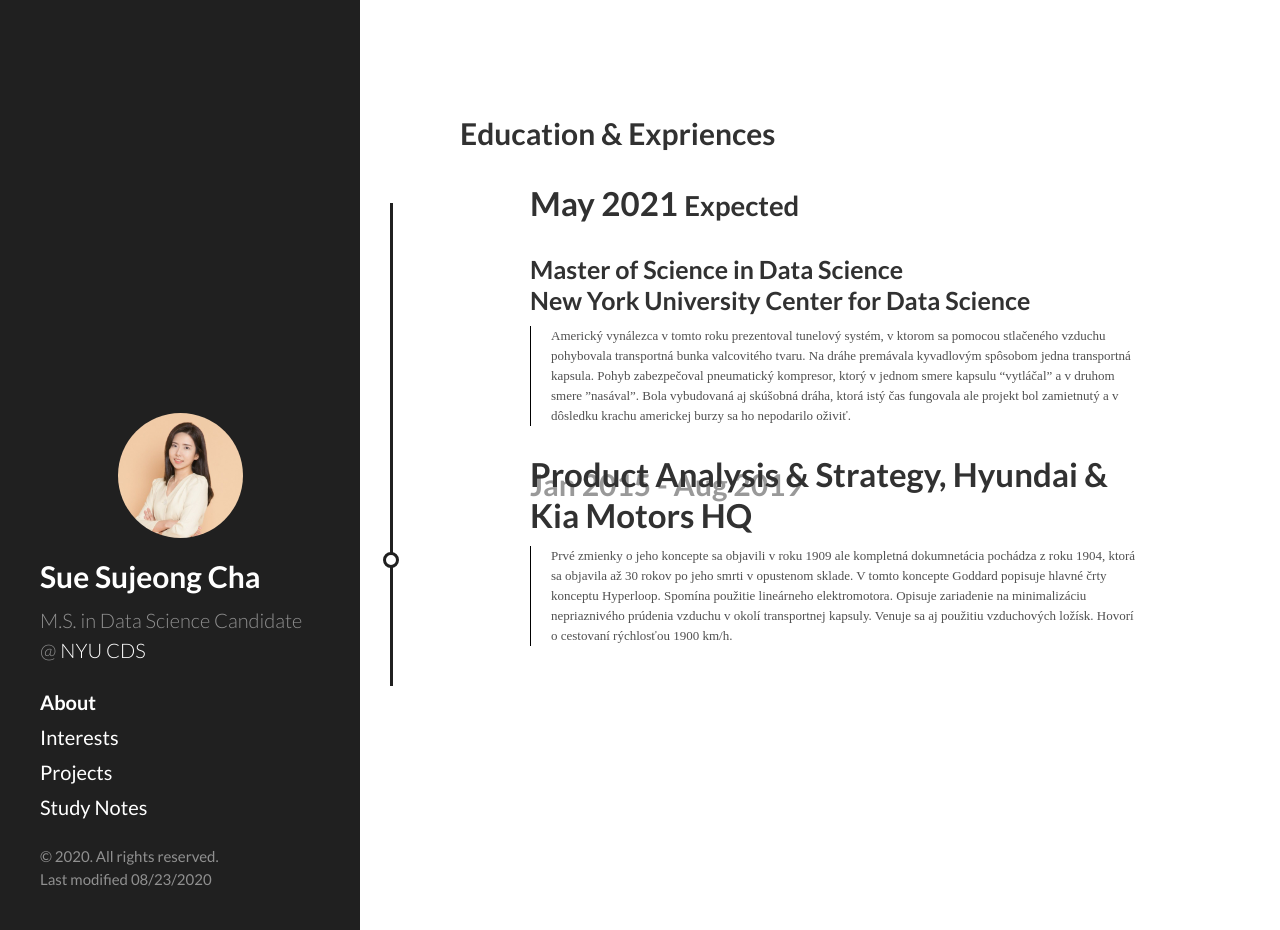
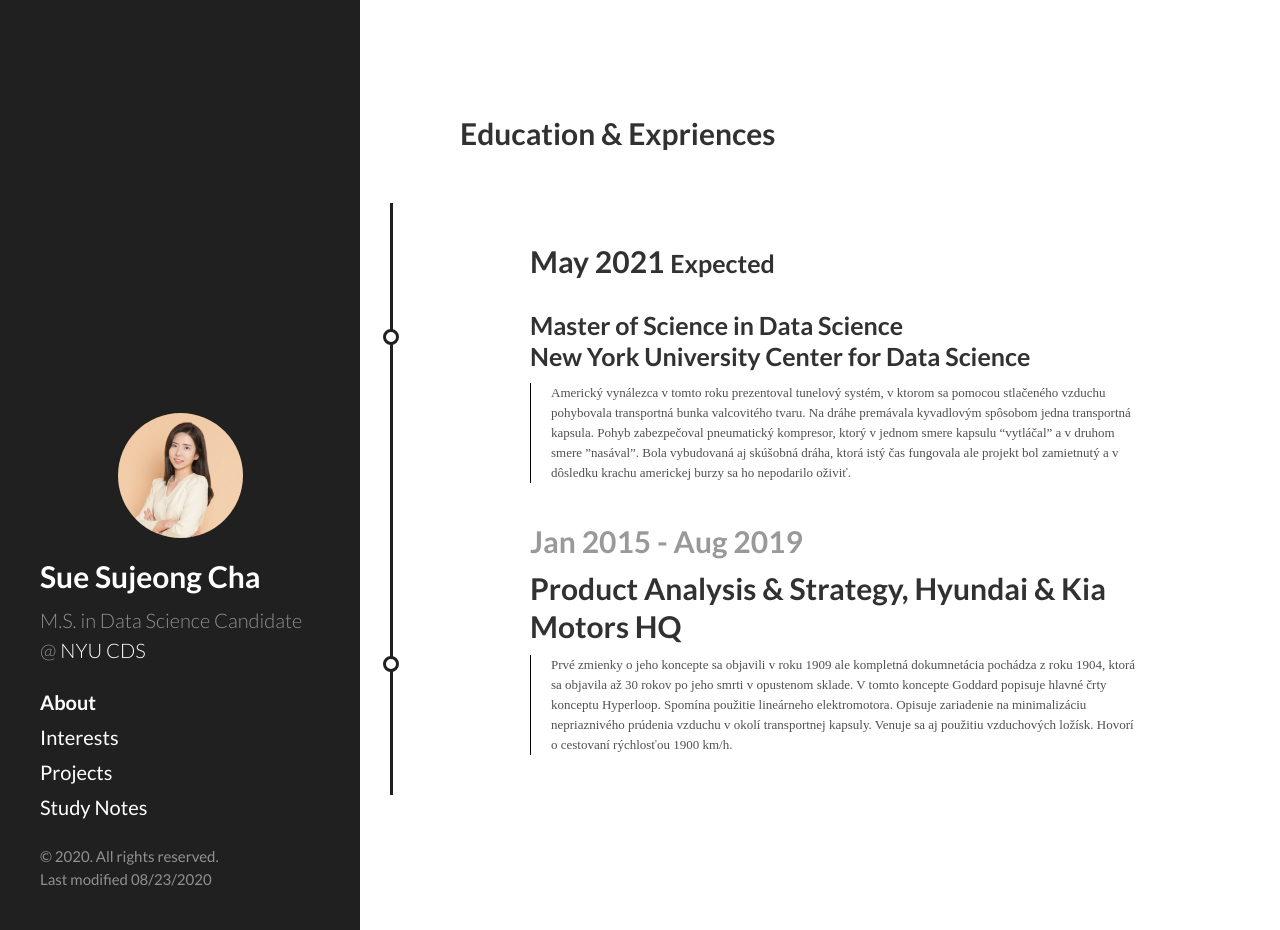
Before and after one commit to sujeongcha/sujeongcha.github.io, a Jekyll site: the page built from about.html, in a window 1280 px wide and 930 px high. Built offline with Jekyll 4.4.1, drawn with Linux system fonts in a browser that asks for light colours; Markdown is read by kramdown in place of the engine named in the settings.

Commit message:
Update style.css

```diff
--- a/public/css/style.css
+++ b/public/css/style.css
@@ -35,7 +35,7 @@
 	letter-spacing: 0px;
 }
 
-.timeline .column .title h1:before {
+.timeline .column .title h2:before {
 	content: "";
 	position: absolute;
 	left: -147px;
@@ -47,10 +47,10 @@
 	border-radius: 10px;
 }
 
-.timeline .column .title h2 {
+/* .timeline .column .title h2 {
 	margin-top: -60px;
 	font-size: 33px;
-}
+} */
 
 .timeline .column .description p {
 	font-size: 13px;
```
